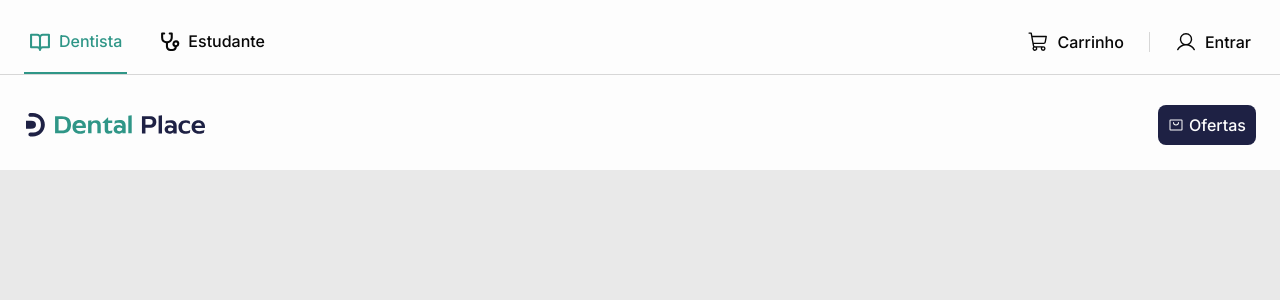
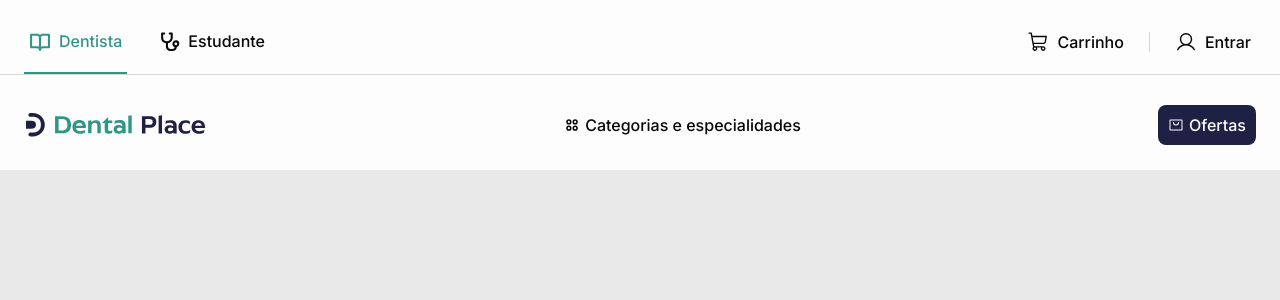
Before and after one commit to Loureiro12/Ecommerce-DentalPlace, a React (Vite) app: page / in a window 1280 px wide. Shown: the top 300 px of the page. Built offline with nearby package versions, Linux system fonts and the light colour scheme.

Commit message:
feat: implementing floating menu

```diff
--- a/package.json
+++ b/package.json
@@ -11,6 +11,8 @@
   },
   "dependencies": {
     "@phosphor-icons/react": "^2.0.10",
+    "@radix-ui/colors": "^1.0.1",
+    "@radix-ui/react-menubar": "^1.0.3",
     "@radix-ui/react-separator": "^1.0.3",
     "@types/styled-components": "^5.1.26",
     "react": "^18.2.0",
--- a/src/components/header/index.tsx
+++ b/src/components/header/index.tsx
@@ -1,9 +1,13 @@
 import { useState } from 'react'
+
+import * as Menubar from '@radix-ui/react-menubar'
 
 import LogoFull from '../../assets/logo_Full.svg'
 
 import {
   BookOpen,
+  CaretRight,
+  CirclesFour,
   ShoppingBag,
   ShoppingCart,
   Stethoscope,
@@ -22,6 +26,13 @@ import {
   FooterHeader,
   ImageLogo,
   OfferButton,
+  MenubarRoot,
+  MenubarTrigger,
+  MenubarContent,
+  MenubarItem,
+  MenubarSubTrigger,
+  MenubarSubContent,
+  RightSlot,
 } from './styles'
 
 export function Header() {
@@ -57,7 +68,6 @@ export function Header() {
             </SignOption>
 
             <SeparatorRoot
-              className="SeparatorRoot"
               decorative
               orientation="vertical"
               style={{ margin: '0 15px', height: 20 }}
@@ -73,6 +83,38 @@ export function Header() {
       <FooterHeader>
         <Content>
           <ImageLogo src={LogoFull} />
+          <MenubarRoot>
+            <Menubar.Menu>
+              <MenubarTrigger>
+                <CirclesFour weight="bold" />
+                Categorias e especialidades
+              </MenubarTrigger>
+              <Menubar.Portal>
+                <MenubarContent align="start" sideOffset={5} alignOffset={-3}>
+                  <MenubarItem>Biossegurança</MenubarItem>
+                  <MenubarItem>Descartáveis</MenubarItem>
+                  <MenubarItem>Moldagem e Modelo</MenubarItem>
+                  <MenubarItem>Anestésicos e Agulha Gengival</MenubarItem>
+                  <MenubarItem>Moda</MenubarItem>
+                  <Menubar.Sub>
+                    <MenubarSubTrigger>
+                      Share
+                      <RightSlot>
+                        <CaretRight />
+                      </RightSlot>
+                    </MenubarSubTrigger>
+                    <Menubar.Portal>
+                      <MenubarSubContent alignOffset={-5}>
+                        <MenubarItem>Email Link</MenubarItem>
+                        <MenubarItem>Messages</MenubarItem>
+                        <MenubarItem>Notes</MenubarItem>
+                      </MenubarSubContent>
+                    </Menubar.Portal>
+                  </Menubar.Sub>
+                </MenubarContent>
+              </Menubar.Portal>
+            </Menubar.Menu>
+          </MenubarRoot>
           <OfferButton label="Ofertas" icon={<ShoppingBag />} />
         </Content>
       </FooterHeader>
--- a/src/components/header/styles.ts
+++ b/src/components/header/styles.ts
@@ -1,6 +1,8 @@
 import styled from 'styled-components'
 
 import * as Separator from '@radix-ui/react-separator'
+import * as Menubar from '@radix-ui/react-menubar'
+
 import { Button } from '../button'
 
 interface buttonTabProps {
@@ -112,3 +114,109 @@ export const OfferButton = styled(Button)`
   background-color: ${(props) => props.theme.blue};
   color: ${(props) => props.theme.white};
 `
+
+export const MenubarRoot = styled(Menubar.Root)`
+  display: flex;
+  background-color: transparent;
+  padding: 3px;
+  border-radius: 6px;
+`
+
+export const MenubarTrigger = styled(Menubar.Trigger)`
+  padding: 8px 12px;
+  outline: none;
+  user-select: none;
+  font-weight: 500;
+  line-height: 1;
+  border-radius: 4px;
+  color: ${(props) => props.theme.black};
+  font-size: 1rem;
+  display: flex;
+  align-items: center;
+  justify-content: space-between;
+  gap: 5px;
+
+  border: 0;
+  background-color: transparent;
+  cursor: pointer;
+
+  &[data-state='open'] [data-highlighted] {
+    background-color: ${(props) => props.theme.blue};
+  }
+`
+
+export const MenubarContent = styled(Menubar.Content)`
+  min-width: 220px;
+  background-color: white;
+  border-radius: 6px;
+  padding: 10px;
+  box-shadow:
+    0px 10px 38px -10px rgba(22, 23, 24, 0.35),
+    0px 10px 20px -15px rgba(22, 23, 24, 0.2);
+  animation-duration: 400ms;
+  animation-timing-function: cubic-bezier(0.16, 1, 0.3, 1);
+  will-change: transform, opacity;
+`
+
+export const MenubarItem = styled(Menubar.Item)`
+  all: unset;
+  font-size: 16px;
+  line-height: 1;
+  color: ${(props) => props.theme.blue};
+  border-radius: 4px;
+  display: flex;
+  align-items: center;
+  height: 25px;
+  padding: 5px 10px;
+  position: relative;
+  user-select: none;
+  cursor: pointer;
+
+  &[data-highlighted] {
+    background-image: linear-gradient(135deg, #1e2144 0%, #1e2144 100%);
+    color: ${(props) => props.theme.white};
+  }
+`
+
+export const MenubarSubTrigger = styled(Menubar.SubTrigger)`
+  all: unset;
+  font-size: 16px;
+  line-height: 1;
+  color: ${(props) => props.theme.blue};
+  border-radius: 4px;
+  display: flex;
+  align-items: center;
+  height: 25px;
+  padding: 5px 10px;
+  position: relative;
+  user-select: none;
+
+  &[data-state='open'] {
+    background-color: ${(props) => props.theme['green-100']};
+    color: ${(props) => props.theme.blue};
+  }
+
+  &[data-highlighted] {
+    background-image: linear-gradient(135deg, #1e2144 0%, #1e2144 100%);
+    color: ${(props) => props.theme.white};
+  }
+`
+
+export const MenubarSubContent = styled(Menubar.SubContent)`
+  min-width: 220px;
+  background-color: white;
+  border-radius: 6px;
+  padding: 5px;
+  box-shadow:
+    0px 10px 38px -10px rgba(22, 23, 24, 0.35),
+    0px 10px 20px -15px rgba(22, 23, 24, 0.2);
+  animation-duration: 400ms;
+  animation-timing-function: cubic-bezier(0.16, 1, 0.3, 1);
+  will-change: transform, opacity;
+`
+
+export const RightSlot = styled.div`
+  margin-left: auto;
+  padding-left: 20px;
+  color: ${(props) => props.theme['gray-500']};
+`
```
Also changed, not shown: 2 other files (tests, documents, lock files or other folders).
